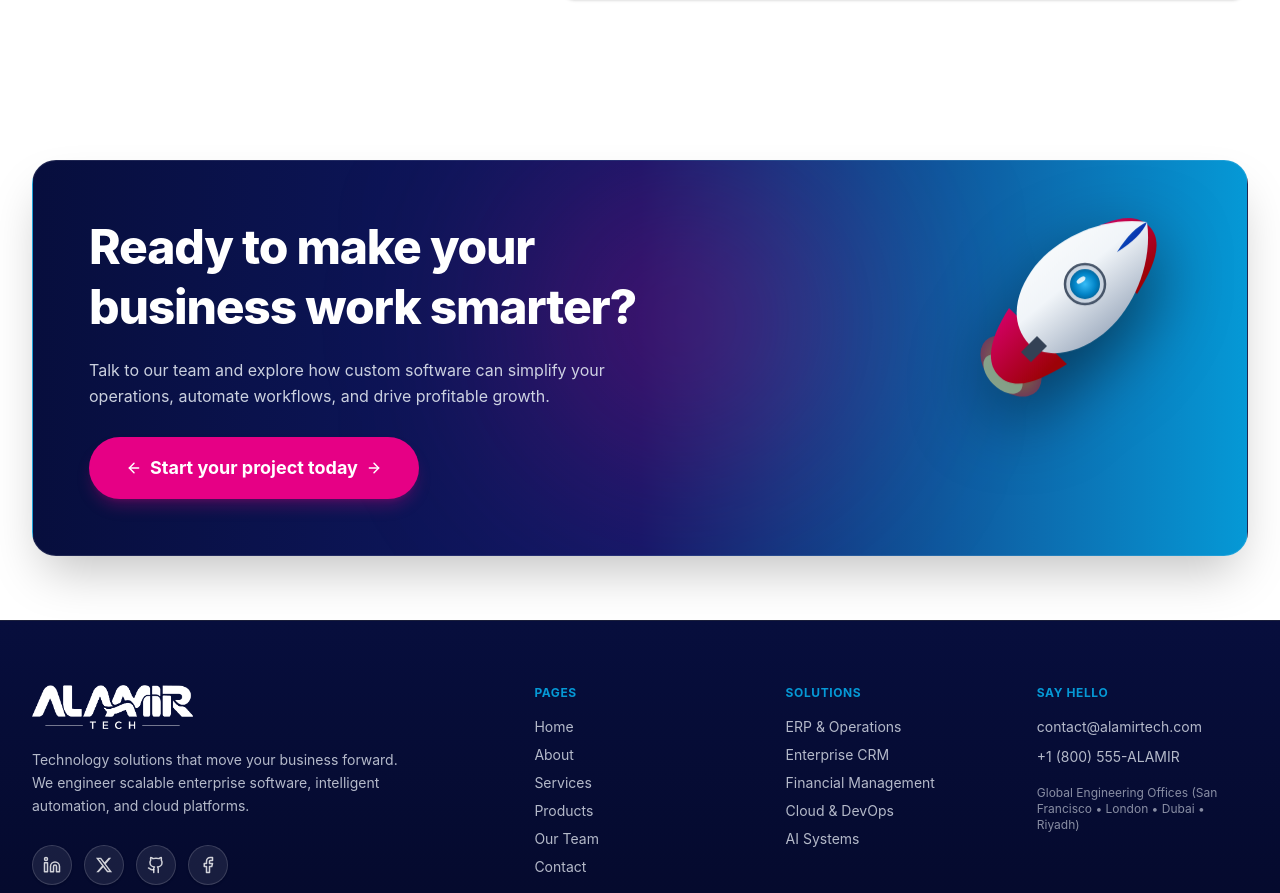
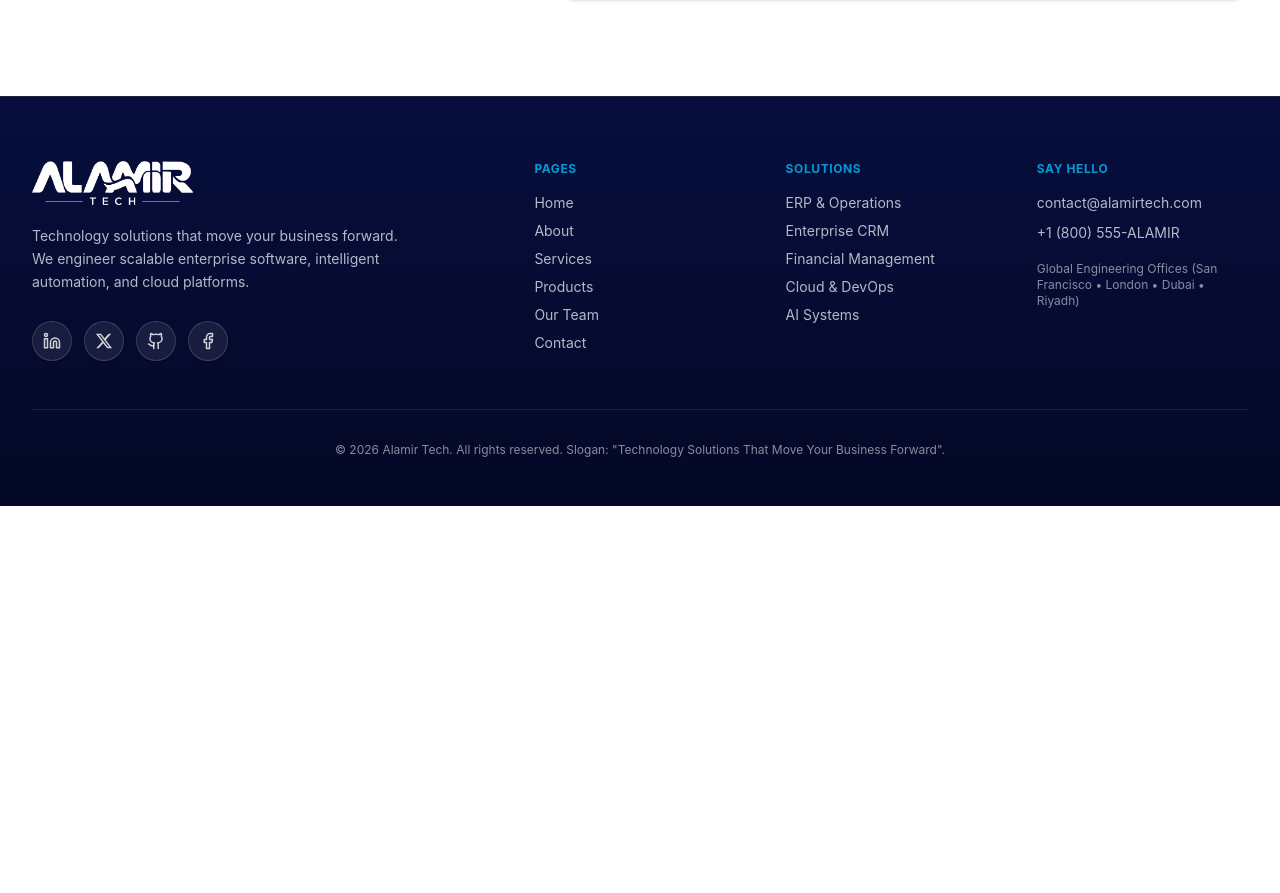
Before and after one commit to BackershanT/alamir-tech, a Next.js app: page / in a window 1280 px wide. Shown: the part 6344-7237 px from the top of the page. After the commit the page ends 6850 px from the top, so only its background shows below. Built offline with nearby package versions, Linux system fonts and the light colour scheme.

Commit message:
refactor: remove Rocket CTA section and graphic from UI and codebase

```diff
--- a/app/globals.compiled.css
+++ b/app/globals.compiled.css
@@ -72,7 +72,6 @@
     --ease-in-out: cubic-bezier(0.4, 0, 0.2, 1);
     --animate-ping: ping 1s cubic-bezier(0, 0, 0.2, 1) infinite;
     --animate-pulse: pulse 2s cubic-bezier(0.4, 0, 0.6, 1) infinite;
-    --animate-bounce: bounce 1s infinite;
     --blur-md: 12px;
     --blur-xl: 24px;
     --blur-2xl: 40px;
@@ -288,9 +287,6 @@
   .right-0 {
     right: 0px;
   }
-  .right-1\/3 {
-    right: calc(1 / 3 * 100%);
-  }
   .-bottom-24 {
     bottom: calc(var(--spacing) * -24);
   }
@@ -429,15 +425,9 @@
   .h-20 {
     height: calc(var(--spacing) * 20);
   }
-  .h-44 {
-    height: calc(var(--spacing) * 44);
-  }
   .h-64 {
     height: calc(var(--spacing) * 64);
   }
-  .h-80 {
-    height: calc(var(--spacing) * 80);
-  }
   .h-96 {
     height: calc(var(--spacing) * 96);
   }
@@ -515,9 +505,6 @@
   }
   .w-16 {
     width: calc(var(--spacing) * 16);
-  }
-  .w-44 {
-    width: calc(var(--spacing) * 44);
   }
   .w-60 {
     width: calc(var(--spacing) * 60);
@@ -616,12 +603,6 @@
   }
   .rotate-180 {
     rotate: 180deg;
-  }
-  .transform {
-    transform: var(--tw-rotate-x,) var(--tw-rotate-y,) var(--tw-rotate-z,) var(--tw-skew-x,) var(--tw-skew-y,);
-  }
-  .animate-bounce {
-    animation: var(--animate-bounce);
   }
   .animate-ping {
     animation: var(--animate-ping);
@@ -1081,12 +1062,6 @@
       background-color: color-mix(in oklab, var(--color-brand-pink) 20%, transparent);
     }
   }
-  .bg-brand-pink\/25 {
-    background-color: color-mix(in srgb, #E60085 25%, transparent);
-    @supports (color: color-mix(in lab, red, red)) {
-      background-color: color-mix(in oklab, var(--color-brand-pink) 25%, transparent);
-    }
-  }
   .bg-brand-pink\/60 {
     background-color: color-mix(in srgb, #E60085 60%, transparent);
     @supports (color: color-mix(in lab, red, red)) {
@@ -1199,11 +1174,6 @@
     --tw-gradient-via-stops: var(--tw-gradient-position), var(--tw-gradient-from) var(--tw-gradient-from-position), var(--tw-gradient-via) var(--tw-gradient-via-position), var(--tw-gradient-to) var(--tw-gradient-to-position);
     --tw-gradient-stops: var(--tw-gradient-via-stops);
   }
-  .via-\[\#101968\] {
-    --tw-gradient-via: #101968;
-    --tw-gradient-via-stops: var(--tw-gradient-position), var(--tw-gradient-from) var(--tw-gradient-from-position), var(--tw-gradient-via) var(--tw-gradient-via-position), var(--tw-gradient-to) var(--tw-gradient-to-position);
-    --tw-gradient-stops: var(--tw-gradient-via-stops);
-  }
   .to-\[\#060e33\]\/95 {
     --tw-gradient-to: color-mix(in oklab, #060e33 95%, transparent);
     --tw-gradient-stops: var(--tw-gradient-via-stops, var(--tw-gradient-position), var(--tw-gradient-from) var(--tw-gradient-from-position), var(--tw-gradient-to) var(--tw-gradient-to-position));
@@ -1220,10 +1190,6 @@
     --tw-gradient-to: #121c7a;
     --tw-gradient-stops: var(--tw-gradient-via-stops, var(--tw-gradient-position), var(--tw-gradient-from) var(--tw-gradient-from-position), var(--tw-gradient-to) var(--tw-gradient-to-position));
   }
-  .to-\[\#0599d6\] {
-    --tw-gradient-to: #0599d6;
-    --tw-gradient-stops: var(--tw-gradient-via-stops, var(--tw-gradient-position), var(--tw-gradient-from) var(--tw-gradient-from-position), var(--tw-gradient-to) var(--tw-gradient-to-position));
-  }
   .to-\[\#040826\] {
     --tw-gradient-to: #040826;
     --tw-gradient-stops: var(--tw-gradient-via-stops, var(--tw-gradient-position), var(--tw-gradient-from) var(--tw-gradient-from-position), var(--tw-gradient-to) var(--tw-gradient-to-position));
@@ -1316,9 +1282,6 @@
   .py-12 {
     padding-block: calc(var(--spacing) * 12);
   }
-  .py-16 {
-    padding-block: calc(var(--spacing) * 16);
-  }
   .py-24 {
     padding-block: calc(var(--spacing) * 24);
   }
@@ -1718,11 +1681,6 @@
   }
   .blur-\[140px\] {
     --tw-blur: blur(140px);
-    filter: var(--tw-blur,) var(--tw-brightness,) var(--tw-contrast,) var(--tw-grayscale,) var(--tw-hue-rotate,) var(--tw-invert,) var(--tw-saturate,) var(--tw-sepia,) var(--tw-drop-shadow,);
-  }
-  .drop-shadow-\[0_25px_35px_rgba\(0\,0\,0\,0\.5\)\] {
-    --tw-drop-shadow-size: drop-shadow(0 25px 35px var(--tw-drop-shadow-color, rgba(0,0,0,0.5)));
-    --tw-drop-shadow: var(--tw-drop-shadow-size);
     filter: var(--tw-blur,) var(--tw-brightness,) var(--tw-contrast,) var(--tw-grayscale,) var(--tw-hue-rotate,) var(--tw-invert,) var(--tw-saturate,) var(--tw-sepia,) var(--tw-drop-shadow,);
   }
   .backdrop-blur-2xl {
@@ -1766,10 +1724,6 @@
   .duration-300 {
     --tw-duration: 300ms;
     transition-duration: 300ms;
-  }
-  .duration-1000 {
-    --tw-duration: 1000ms;
-    transition-duration: 1000ms;
   }
   .ease-in-out {
     --tw-ease: var(--ease-in-out);
@@ -1965,9 +1919,6 @@
     .sm\:h-11 {
       height: calc(var(--spacing) * 11);
     }
-    .sm\:h-60 {
-      height: calc(var(--spacing) * 60);
-    }
     .sm\:w-4 {
       width: calc(var(--spacing) * 4);
     }
@@ -1976,9 +1927,6 @@
     }
     .sm\:w-9 {
       width: calc(var(--spacing) * 9);
-    }
-    .sm\:w-60 {
-      width: calc(var(--spacing) * 60);
     }
     .sm\:w-64 {
       width: calc(var(--spacing) * 64);
@@ -2014,9 +1962,6 @@
     .sm\:p-10 {
       padding: calc(var(--spacing) * 10);
     }
-    .sm\:p-14 {
-      padding: calc(var(--spacing) * 14);
-    }
     .sm\:px-3 {
       padding-inline: calc(var(--spacing) * 3);
     }
@@ -2083,15 +2028,6 @@
     }
     .md\:grid-cols-3 {
       grid-template-columns: repeat(3, minmax(0, 1fr));
-    }
-    .md\:flex-row {
-      flex-direction: row;
-    }
-    .md\:justify-start {
-      justify-content: flex-start;
-    }
-    .md\:text-left {
-      text-align: left;
     }
   }
   @media (width >= 64rem) {
@@ -2188,26 +2124,6 @@ body {
   inherits: false;
   initial-value: 1;
 }
-@property --tw-rotate-x {
-  syntax: "*";
-  inherits: false;
-}
-@property --tw-rotate-y {
-  syntax: "*";
-  inherits: false;
-}
-@property --tw-rotate-z {
-  syntax: "*";
-  inherits: false;
-}
-@property --tw-skew-x {
-  syntax: "*";
-  inherits: false;
-}
-@property --tw-skew-y {
-  syntax: "*";
-  inherits: false;
-}
 @property --tw-space-y-reverse {
   syntax: "*";
   inherits: false;
@@ -2463,16 +2379,6 @@ body {
 @keyframes pulse {
   50% {
     opacity: 0.5;
-  }
-}
-@keyframes bounce {
-  0%, 100% {
-    transform: translateY(-25%);
-    animation-timing-function: cubic-bezier(0.8, 0, 1, 1);
-  }
-  50% {
-    transform: none;
-    animation-timing-function: cubic-bezier(0, 0, 0.2, 1);
   }
 }
 @layer properties {
@@ -2484,11 +2390,6 @@ body {
       --tw-scale-x: 1;
       --tw-scale-y: 1;
       --tw-scale-z: 1;
-      --tw-rotate-x: initial;
-      --tw-rotate-y: initial;
-      --tw-rotate-z: initial;
-      --tw-skew-x: initial;
-      --tw-skew-y: initial;
       --tw-space-y-reverse: 0;
       --tw-space-x-reverse: 0;
       --tw-divide-y-reverse: 0;
--- a/app/page.tsx
+++ b/app/page.tsx
@@ -7,7 +7,6 @@ import { ChallengesSolutionsSection } from "@/components/sections/ChallengesSolu
 import { ConnectedTeamSection } from "@/components/sections/ConnectedTeamSection";
 import { ContactEnquirySection } from "@/components/sections/ContactEnquirySection";
 import { FAQSection } from "@/components/sections/FAQSection";
-import { RocketCTASection } from "@/components/sections/RocketCTASection";
 
 export default function Home() {
   return (
@@ -38,8 +37,6 @@ export default function Home() {
         {/* 7. FAQ Section: Question, answered */}
         <FAQSection />
 
-        {/* 8. Rocket CTA Section: Ready to make your business work smarter? */}
-        <RocketCTASection />
       </main>
 
       {/* 10. Footer */}
--- a/components/graphics/RocketIllustration.tsx
+++ /dev/null
@@ -1,95 +0,0 @@
-import React from "react";
-
-export function RocketIllustration() {
-  return (
-    <div className="relative w-44 h-44 sm:w-60 sm:h-60 flex items-center justify-center select-none">
-      <svg
-        viewBox="0 0 240 240"
-        fill="none"
-        xmlns="http://www.w3.org/2000/svg"
-        className="w-full h-full drop-shadow-[0_25px_35px_rgba(0,0,0,0.5)] animate-bounce duration-1000"
-        style={{ animationDuration: "3.5s" }}
-      >
-        <defs>
-          <linearGradient id="rocketBodyGloss" x1="60" y1="50" x2="160" y2="170" gradientUnits="userSpaceOnUse">
-            <stop stopColor="#FFFFFF" />
-            <stop offset="0.5" stopColor="#F1F5F9" />
-            <stop offset="1" stopColor="#94A3B8" />
-          </linearGradient>
-          <linearGradient id="rocketTipGrad" x1="130" y1="30" x2="195" y2="70" gradientUnits="userSpaceOnUse">
-            <stop stopColor="#0599D6" />
-            <stop offset="1" stopColor="#091FA8" />
-          </linearGradient>
-          <linearGradient id="wingGrad" x1="30" y1="120" x2="100" y2="190" gradientUnits="userSpaceOnUse">
-            <stop stopColor="#E60085" />
-            <stop offset="1" stopColor="#9D0208" />
-          </linearGradient>
-          <radialGradient id="portholeGlow" cx="0.5" cy="0.5" r="0.5">
-            <stop stopColor="#38BDF8" />
-            <stop offset="0.7" stopColor="#0284C7" />
-            <stop offset="1" stopColor="#0369A1" />
-          </radialGradient>
-          <radialGradient id="thrusterFire" cx="0.5" cy="0.5" r="0.5">
-            <stop stopColor="#FEF08A" />
-            <stop offset="0.5" stopColor="#F97316" />
-            <stop offset="1" stopColor="#DC2626" />
-          </radialGradient>
-        </defs>
-
-        {/* Thruster Flame Plume */}
-        <g className="animate-pulse">
-          <ellipse
-            cx="60"
-            cy="188"
-            rx="24"
-            ry="36"
-            transform="rotate(-45 60 188)"
-            fill="url(#thrusterFire)"
-            opacity="0.95"
-          />
-          <ellipse
-            cx="52"
-            cy="196"
-            rx="14"
-            ry="24"
-            transform="rotate(-45 52 196)"
-            fill="#FEF08A"
-          />
-        </g>
-
-        {/* Left Aerodynamic Wing */}
-        <path
-          d="M58 130 C42 155 32 182 48 198 C64 214 90 202 116 186 Z"
-          fill="url(#wingGrad)"
-        />
-
-        {/* Right Aerodynamic Wing */}
-        <path
-          d="M130 58 C155 42 182 32 198 48 C214 64 202 90 186 116 Z"
-          fill="url(#wingGrad)"
-        />
-
-        {/* Main Fuselage */}
-        <path
-          d="M78 166 C58 144 64 114 84 88 C108 58 154 38 196 44 C202 86 182 132 152 156 C126 176 96 182 78 166 Z"
-          fill="url(#rocketBodyGloss)"
-        />
-
-        {/* Cyan Nose Cone */}
-        <path
-          d="M166 74 C176 58 186 48 196 44 C192 54 182 64 166 74 Z"
-          fill="url(#rocketTipGrad)"
-        />
-
-        {/* Circular Porthole Window */}
-        <circle cx="134" cy="106" r="20" fill="#CBD5E1" stroke="#475569" strokeWidth="2.5" />
-        <circle cx="134" cy="106" r="15" fill="url(#portholeGlow)" />
-        {/* Specular glass reflection */}
-        <ellipse cx="130" cy="102" rx="5" ry="2.5" fill="#FFFFFF" opacity="0.85" transform="rotate(-35 130 102)" />
-
-        {/* Exhaust Engine Rim */}
-        <path d="M70 174 L86 158 L96 168 L80 184 Z" fill="#334155" />
-      </svg>
-    </div>
-  );
-}
--- a/components/sections/RocketCTASection.tsx
+++ /dev/null
@@ -1,37 +0,0 @@
-import React from "react";
-import { Button } from "../ui/Button";
-import { RocketIllustration } from "../graphics/RocketIllustration";
-
-export function RocketCTASection() {
-  return (
-    <section className="py-16 bg-white relative">
-      <div className="max-w-7xl mx-auto px-4 sm:px-6 lg:px-8">
-        <div className="rounded-3xl bg-gradient-to-r from-[#070e3d] via-[#101968] to-[#0599d6] p-8 sm:p-14 text-white shadow-2xl relative overflow-hidden flex flex-col md:flex-row items-center justify-between gap-8 border border-white/10">
-          {/* Background Ambient Glow */}
-          <div className="absolute top-0 right-1/3 w-80 h-80 bg-brand-pink/25 rounded-full blur-[100px] pointer-events-none" />
-
-          {/* Left Content */}
-          <div className="max-w-xl space-y-5 text-center md:text-left z-10">
-            <h2 className="text-3xl sm:text-4xl lg:text-5xl font-extrabold text-white tracking-tight leading-tight">
-              Ready to make your <br />
-              business work smarter?
-            </h2>
-            <p className="text-sm sm:text-base text-brand-border/90 leading-relaxed font-normal">
-              Talk to our team and explore how custom software can simplify your operations, automate workflows, and drive profitable growth.
-            </p>
-            <div className="pt-2 flex justify-center md:justify-start">
-              <Button href="#contact" variant="primary" size="lg" showArrows={true}>
-                Start your project today
-              </Button>
-            </div>
-          </div>
-
-          {/* Right 3D Rocket */}
-          <div className="z-10 shrink-0">
-            <RocketIllustration />
-          </div>
-        </div>
-      </div>
-    </section>
-  );
-}
```
